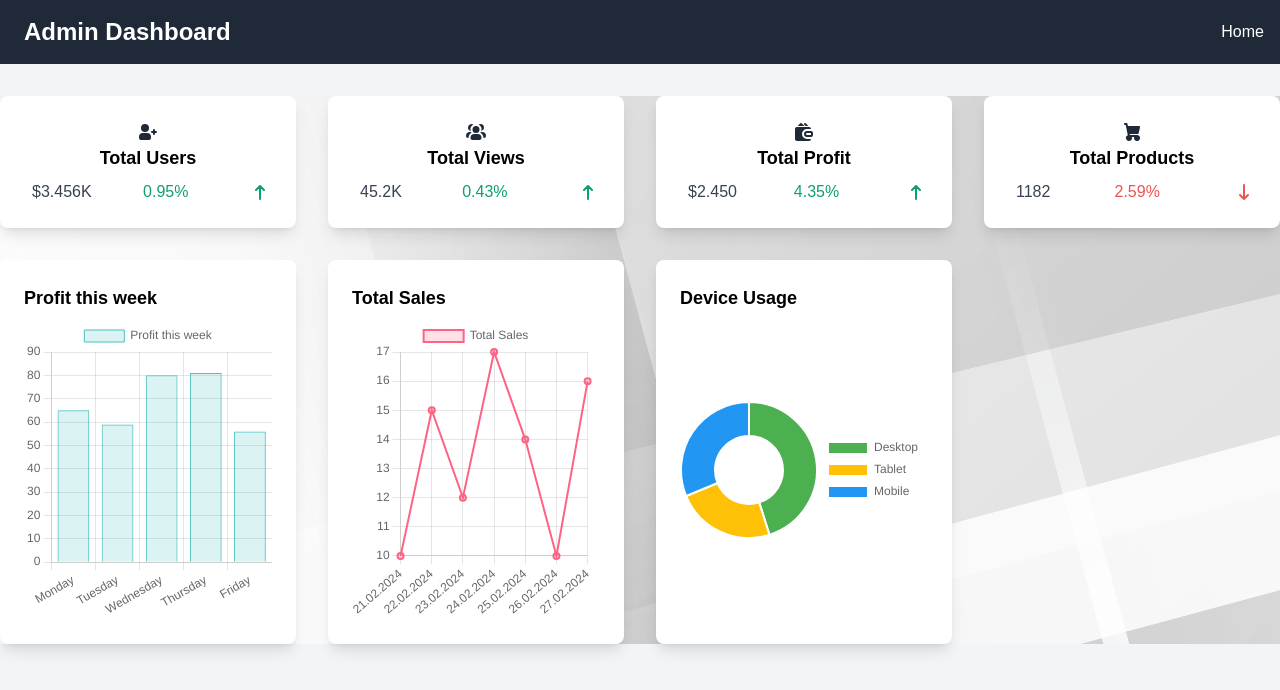
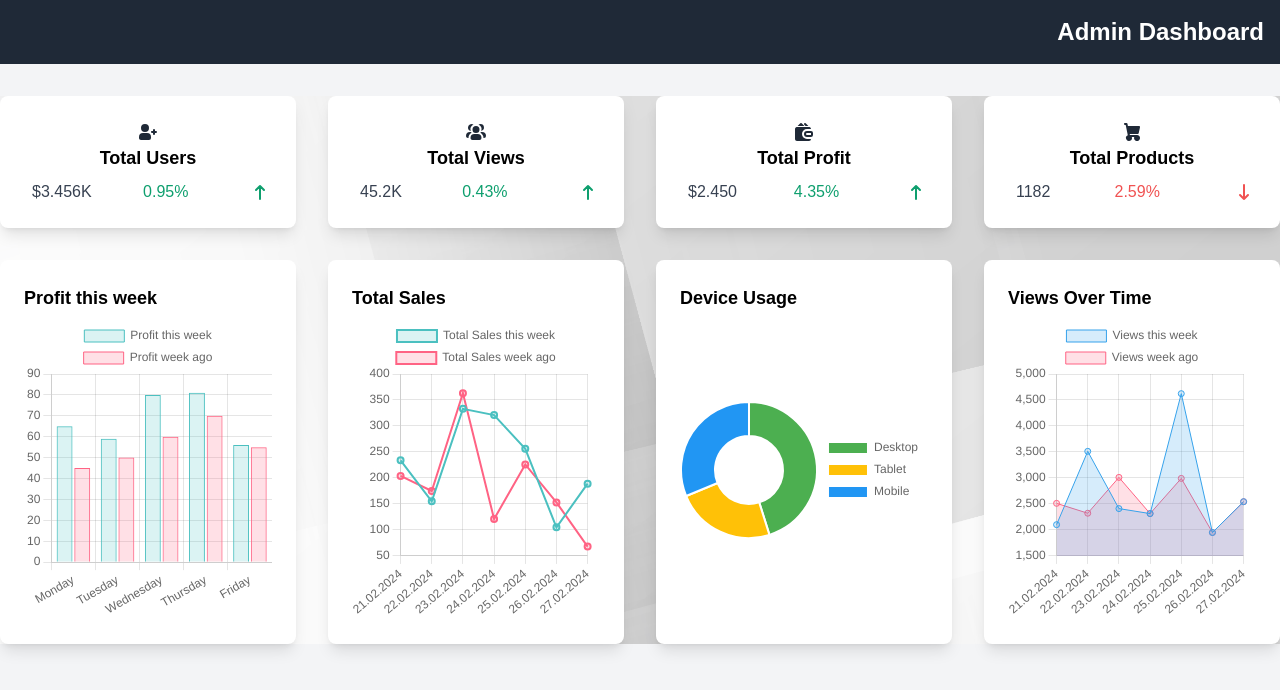
Before and after one commit to patt502090/HighLearnHub, a React (Create React App) app in the folder frontend/: page /admin/dashboard in a window 1280 px wide. Shown: the top 690 px of the page. Built offline with nearby package versions, Linux system fonts and the light colour scheme.

Commit message:
update dashboard

```diff
--- a/frontend/package.json
+++ b/frontend/package.json
@@ -13,11 +13,13 @@
     "axios": "^1.6.7",
     "chart.js": "^4.4.1",
     "flowbite-react": "^0.7.2",
+    "leaflet": "^1.9.4",
     "react": "^18.2.0",
     "react-chartjs-2": "^5.2.0",
     "react-dom": "^18.2.0",
     "react-helmet": "^6.1.0",
     "react-hot-toast": "^2.4.1",
+    "react-leaflet": "^4.2.1",
     "react-player": "^2.14.1",
     "react-router-dom": "^6.22.0",
     "react-scripts": "5.0.1",
--- a/frontend/src/pages/Dashboard.js
+++ b/frontend/src/pages/Dashboard.js
@@ -3,7 +3,38 @@ import { Helmet } from "react-helmet";
 import { Bar, Line, Doughnut } from "react-chartjs-2";
 import Chart from "chart.js/auto";
 import backgroundImage from "../assets/background.png";
+
 function Dashboard() {
+  const viewData = {
+    labels: [
+      "21.02.2024",
+      "22.02.2024",
+      "23.02.2024",
+      "24.02.2024",
+      "25.02.2024",
+      "26.02.2024",
+      "27.02.2024",
+    ],
+    datasets: [
+      {
+        label: "Views this week",
+        fill: true,
+        backgroundColor: "rgba(54, 162, 235, 0.2)",
+        borderColor: "rgba(54, 162, 235, 1)",
+        borderWidth: 1,
+        data: [2102, 3512, 2411, 2315, 4622, 1951, 2544],
+      },
+      {
+        label: "Views week ago",
+        fill: true,
+        backgroundColor: "rgba(255,99,132,0.2)",
+        borderColor: "rgba(255,99,132,1)",
+        borderWidth: 1,
+        data: [2512, 2322, 3011, 2315, 2992, 1951, 2544],
+      },
+    ],
+  };
+
   const data = {
     labels: ["Monday", "Tuesday", "Wednesday", "Thursday", "Friday"],
     datasets: [
@@ -16,13 +47,22 @@ function Dashboard() {
         hoverBorderColor: "rgba(75,192,192,1)",
         data: [65, 59, 80, 81, 56],
       },
+      {
+        label: "Profit week ago",
+        backgroundColor: "rgba(255,99,132,0.2)",
+        borderColor: "rgba(255,99,132,1)",
+        borderWidth: 1,
+        hoverBackgroundColor: "rgba(255,99,132,0.4)",
+        hoverBorderColor: "rgba(255,99,132,1)",
+        data: [45, 50, 60, 70, 55],
+      },
     ],
   };
 
   const salesData = {
     labels: [
-        "21.02.2024",
-        "22.02.2024",
+      "21.02.2024",
+      "22.02.2024",
       "23.02.2024",
       "24.02.2024",
       "25.02.2024",
@@ -31,12 +71,20 @@ function Dashboard() {
     ],
     datasets: [
       {
-        label: "Total Sales",
+        label: "Total Sales this week",
+        fill: false,
+        backgroundColor: "rgba(75,192,192,0.2)",
+        borderColor: "rgba(75,192,192,1)",
+        borderWidth: 2,
+        data: [234, 155, 333, 321, 256, 105, 189],
+      },
+      {
+        label: "Total Sales week ago",
         fill: false,
         backgroundColor: "rgba(255,99,132,0.2)",
         borderColor: "rgba(255,99,132,1)",
         borderWidth: 2,
-        data: [10, 15, 12, 17, 14 ,10 , 16],
+        data: [204, 175, 363, 121, 226, 153, 68],
       },
     ],
   };
@@ -61,24 +109,22 @@ function Dashboard() {
       </Helmet>
       <main className="bg-gray-100 min-h-screen">
         <nav className="bg-gray-800 text-white py-4">
-          <div className="container mx-auto flex justify-between items-center px-4" >
+          <div className="container mx-auto flex justify-end items-center px-4">
             <h1 className="text-2xl font-bold flex items-center">
               <span className="icon-user text-gray-400 mr-2"></span> Admin
               Dashboard
             </h1>
-            <ul className="flex">
-              <li className="ml-4">
-                <a href="#" className="hover:text-gray-300">
-                  Home
-                </a>
-              </li>
-            </ul>
           </div>
         </nav>
-        <div className="container mx-auto mt-8" style={{backgroundImage: `url(${backgroundImage})`,
-          backgroundSize: "cover",
-          backgroundPosition: "center",
-          backgroundRepeat: "no-repeat",}}>
+        <div
+          className="container mx-auto mt-8"
+          style={{
+            backgroundImage: `url(${backgroundImage})`,
+            backgroundSize: "cover",
+            backgroundPosition: "center",
+            backgroundRepeat: "no-repeat",
+          }}
+        >
           <div className="grid grid-cols-1 md:grid-cols-2 lg:grid-cols-4 gap-8">
             <div className="bg-white p-6 rounded-lg shadow-lg flex flex-col items-center justify-between">
               <svg
@@ -265,6 +311,17 @@ function Dashboard() {
                 />
               </div>
             </div>
+            <div className="bg-white p-6 rounded-lg shadow-lg">
+              <h3 className="text-lg font-semibold mb-2">Views Over Time</h3>
+              <div style={{ height: "300px" }}>
+                <Line
+                  data={viewData}
+                  options={{
+                    maintainAspectRatio: false,
+                  }}
+                />
+              </div>
+            </div>
           </div>
         </div>
       </main>
```
Also changed, not shown: 2 other files (tests, documents, lock files or other folders).
